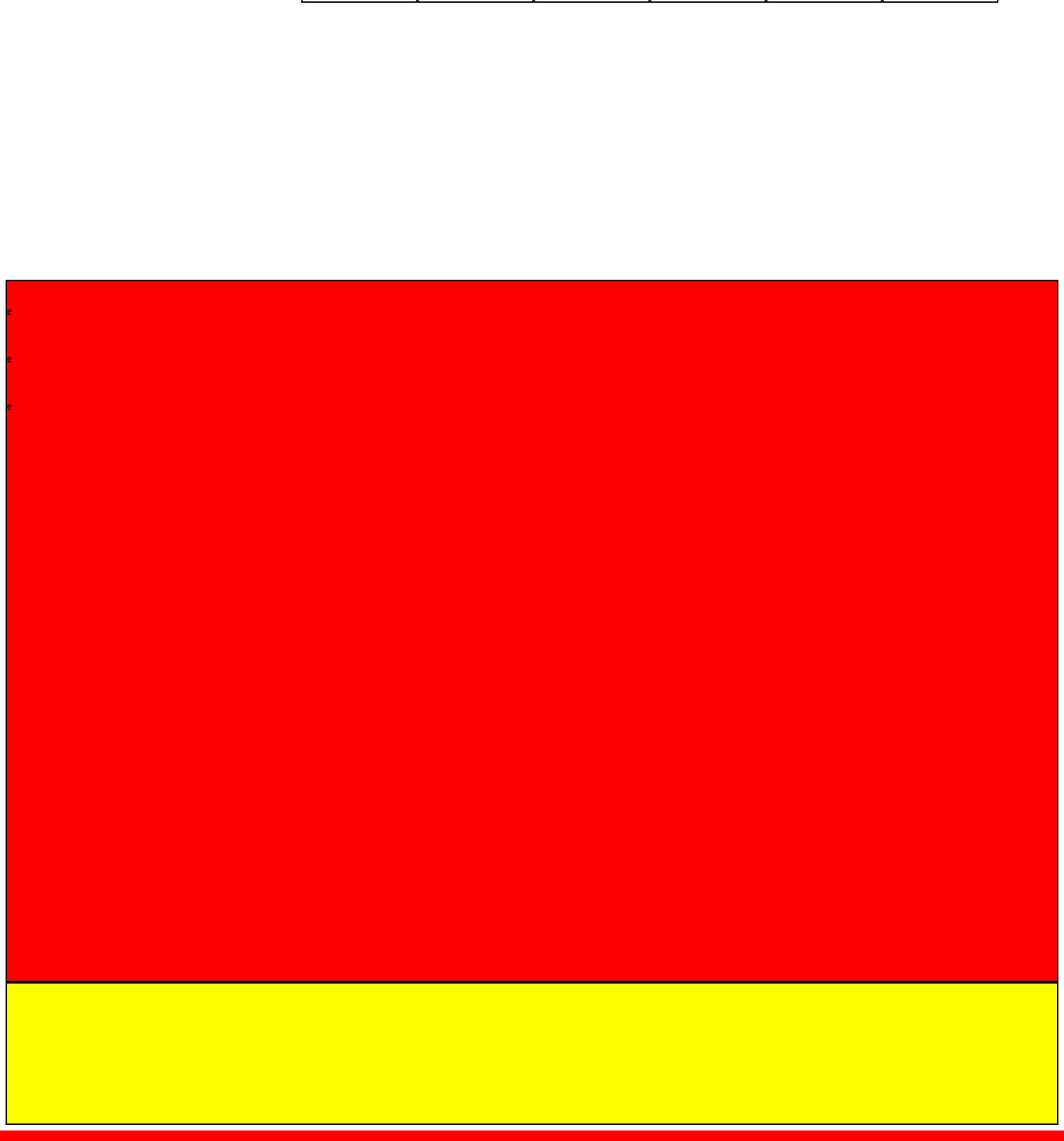
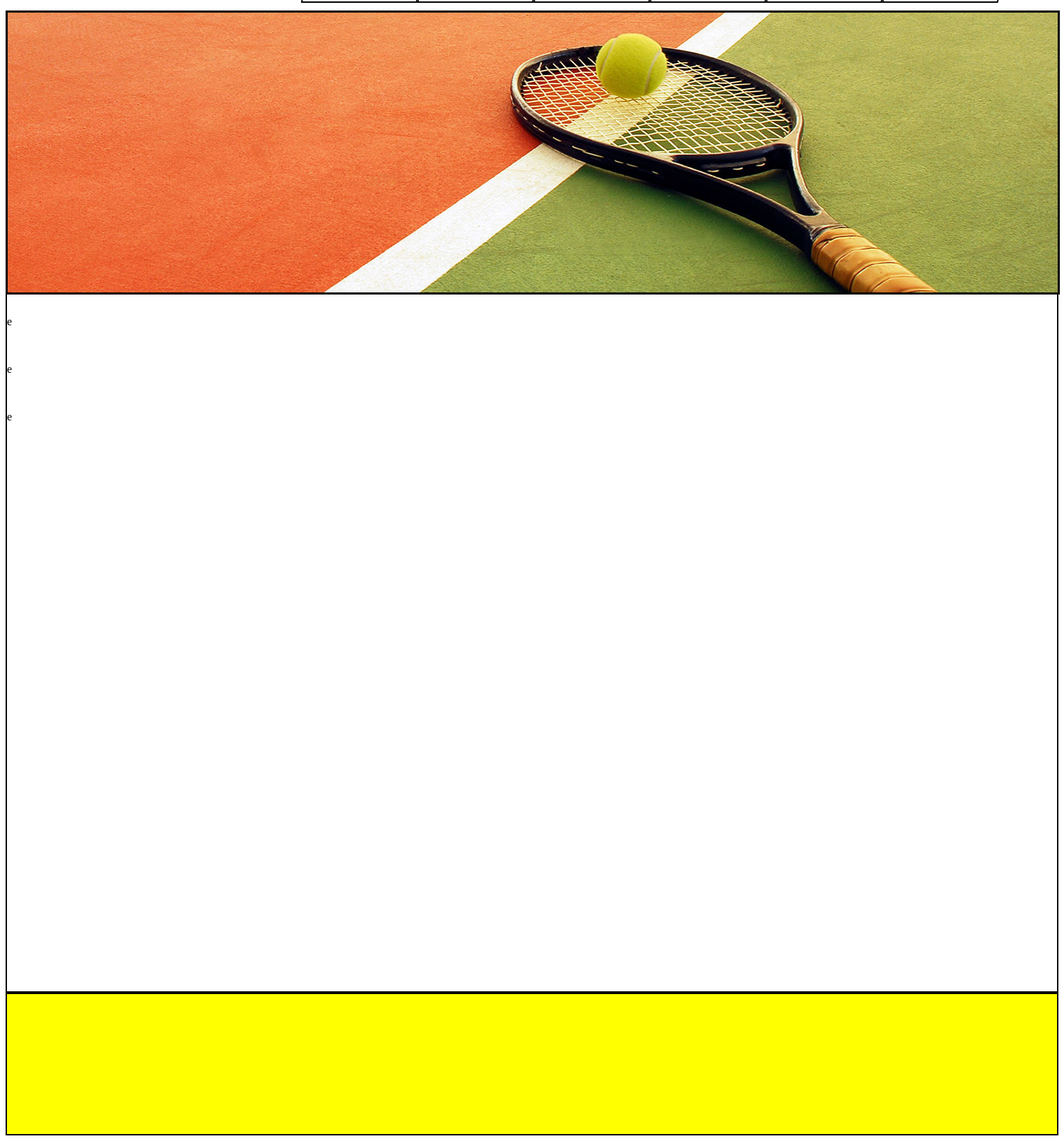
Before and after one commit to GlenLB/ClubTennis, a PHP site: page /index.html in a window 1520 px wide. Shown: the part 78-1709 px from the top of the page at 70% size. Run offline with PHP 8.4, Linux system fonts and the light colour scheme.

Commit message:
Inclusion fichier index html et style2 css

```diff
--- a/index.html
+++ b/index.html
@@ -27,7 +27,9 @@
 		</header>
 
 		<section>
+
 				<div id="bloc_session">
+					<img src="images/background_section.jpg"/>
 				</div>
 
 
--- a/style2.css
+++ b/style2.css
@@ -9,14 +9,22 @@
 #bloc_session {
 	width: 1500px;
 	height: 400px;
-	background-color: white;
+}
 
+section #bloc_session img {
+	width: 100%;
+	height: 100%;
+	border: solid 3px black;
+}
+
+section {
+	margin-top: 15px;
 }
 
 #bloc_section_contenu {
 	width: 1500px;
 	height: 1000px;
-	background-color: red;
+
 	border: solid 2px black;
 }
 
```
Also changed, not shown: images/background2_section.png (added), images/background_section.jpg (added).
